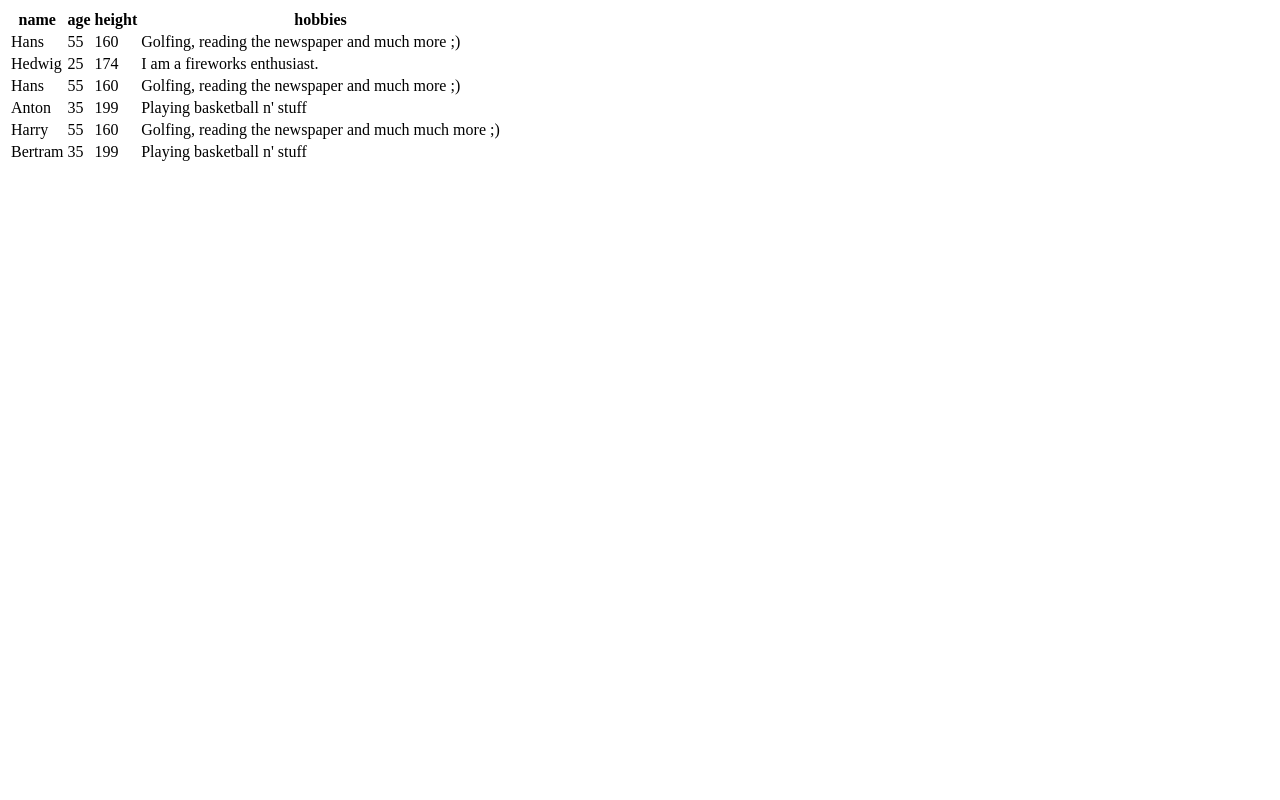
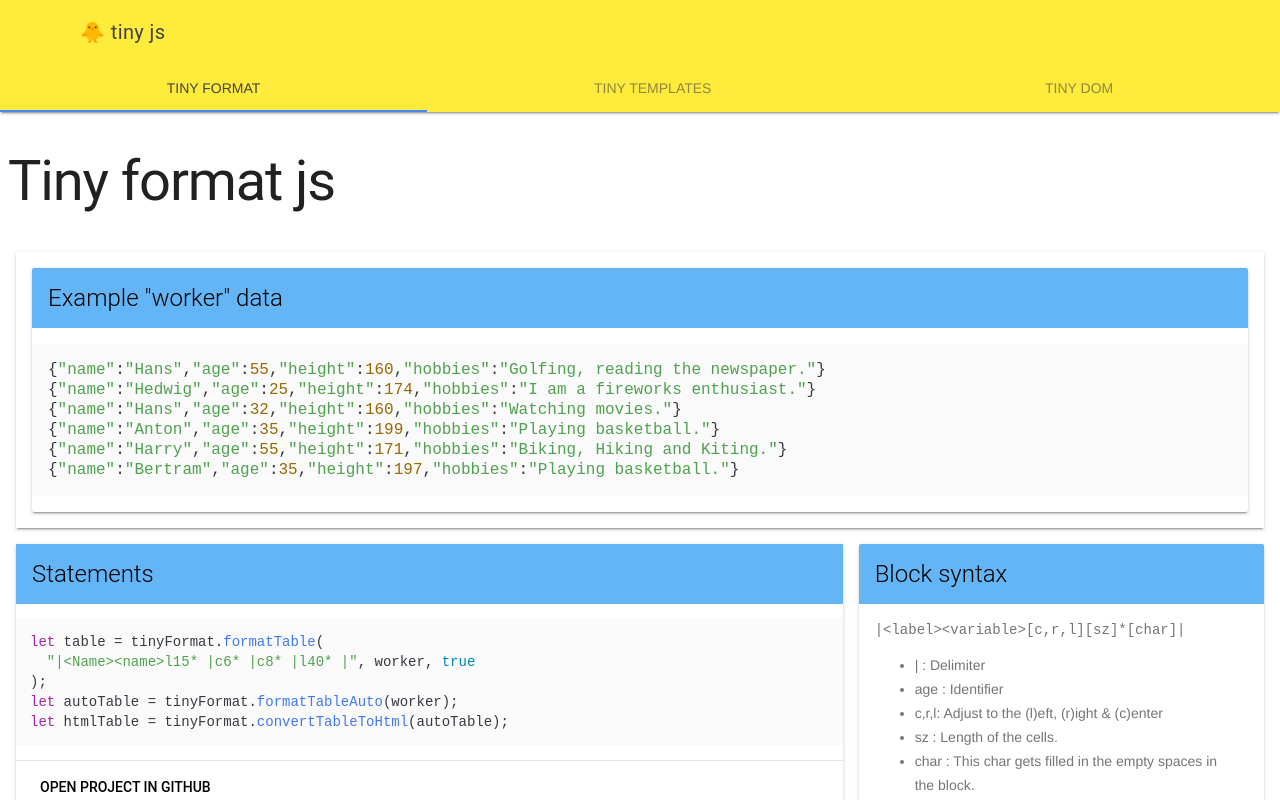
Before and after one commit to pauwell/tiny-format-js, a plain HTML site: page index.html in a window 1280 px wide. Drawn offline with nearby package versions, Linux system fonts and the light colour scheme.

Commit message:
Using mdl to style the example page.

```diff
--- a/index.html
+++ b/index.html
@@ -5,38 +5,154 @@
   <meta name="viewport" content="width=device-width, initial-scale=1.0">
   <meta http-equiv="X-UA-Compatible" content="ie=edge">
   <title>Format print</title>
-  <script src="format-print.js"></script>
+  <link rel="stylesheet" href="https://fonts.googleapis.com/icon?family=Material+Icons"><!-- MDL -->
+  <link rel="stylesheet" href="https://code.getmdl.io/1.3.0/material.yellow-blue.min.css" /><!-- MDL -->
+  <script defer src="https://code.getmdl.io/1.3.0/material.min.js"></script><!-- MDL -->
+  <link rel="stylesheet" href="//cdnjs.cloudflare.com/ajax/libs/highlight.js/9.12.0/styles/atom-one-light.min.css"><!-- Highlight js code. -->
+  <script src="//cdnjs.cloudflare.com/ajax/libs/highlight.js/9.12.0/highlight.min.js"></script> <!-- Highlight js code. -->
+  <script>hljs.initHighlightingOnLoad();</script><!-- Highlight js code. -->
+  <script src="format-print.js"></script><!-- Print formatted table. -->
+  <style>
+    .mdl-card--expand{
+      flex-grow: inherit;
+    }
+  </style>
 </head>
 <body>
-  <div id="table-output"></div>
+  <!-- Simple header with fixed tabs. -->
+  <div class="mdl-layout mdl-js-layout mdl-layout--fixed-header mdl-layout--fixed-tabs">
+    <header class="mdl-layout__header">
+      <div class="mdl-layout__header-row">
+        <!-- Title -->
+        <span class="mdl-layout-title">&#x1F425; tiny js</span>
+      </div>
+      <!-- Tabs -->
+      <div class="mdl-layout__tab-bar mdl-js-ripple-effect">
+        <a href="#tiny-format-tab" class="mdl-layout__tab is-active">Tiny Format</a>
+        <a href="#fixed-tab-2" class="mdl-layout__tab">Tiny Templates</a>
+        <a href="#fixed-tab-3" class="mdl-layout__tab">Tiny DOM</a>
+      </div>
+    </header>
+    <div class="mdl-layout__drawer">
+      <span class="mdl-layout-title">Title</span>
+    </div>
+    <main class="mdl-layout__content">
+      <section class="mdl-layout__tab-panel is-active" id="tiny-format-tab">
+        <div class="page-content">
+          <!--
+            Tiny format examples.
+          -->
+          <div class="mdl-grid demo-content">
+            <h1>Tiny format js</h1>
+            <div class="demo-charts mdl-color--white mdl-shadow--2dp mdl-cell mdl-cell--12-col mdl-grid">
+              <div class="mdl-card mdl-shadow--2dp mdl-cell mdl-cell--12-col mdl-cell--12-col-tablet mdl-cell--12-col-desktop">
+                <div class="mdl-card__title mdl-card--expand mdl-color--blue-300">
+                  <h2 class="mdl-card__title-text">Example "worker" data</h2>
+                </div>
+                <pre><code class="javascript" id="data-input"></code></pre>
+              </div>
+            </div>
+
+            <div class="demo-graphs mdl-shadow--2dp mdl-color--white mdl-cell mdl-cell--8-col">
+              <div class="mdl-card__title mdl-card--expand mdl-color--blue-300">
+                <h2 class="mdl-card__title-text">Statements</h2>
+              </div>
+              <pre><code class="javascript" id="statement-input"></code></pre>
+              <div class="mdl-card__actions mdl-card--border">
+                <a href="#" class="mdl-button mdl-js-button mdl-js-ripple-effect" data-upgraded=",MaterialButton,MaterialRipple">Open project in github<span class="mdl-button__ripple-container"><span class="mdl-ripple"></span></span></a>
+              </div>
+            </div>
+
+            <div class="demo-cards mdl-cell mdl-cell--4-col mdl-cell--8-col-tablet mdl-grid mdl-grid--no-spacing">
+              <div class="mdl-card mdl-shadow--2dp mdl-cell mdl-cell--4-col mdl-cell--12-col-tablet mdl-cell--12-col-desktop">
+                <div class="mdl-card__title mdl-card--expand mdl-color--blue-300">
+                  <h2 class="mdl-card__title-text">Block syntax</h2>
+                </div>
+                <div class="mdl-card__supporting-text mdl-color-text--grey-600">
+                  <code>|&lt;label&gt;&lt;variable&gt;[c,r,l][sz]*[char]|</code>
+                  <ul>
+                    <li>|    : Delimiter</li>
+                    <li>age  : Identifier</li>
+                    <li>c,r,l: Adjust to the (l)eft, (r)ight & (c)enter</li>
+                    <li>sz   : Length of  the cells.</li>
+                    <li>char : This char gets filled in the empty spaces in the block.</li>
+                  </ul>
+                </div>
+              </div>
+            </div>
+
+            <div class="mdl-card mdl-shadow--2dp mdl-cell mdl-cell--4-col mdl-cell--12-col-tablet mdl-cell--6-col-desktop">
+
+              <div class="mdl-card__title mdl-card--expand mdl-color--blue-300">
+                <h2 class="mdl-card__title-text">Output as ascii table</h2>
+              </div>
+              <div class="mdl-card__supporting-text">
+                <pre><code id="table-output"></code></pre>
+              </div>
+            </div>
+
+            <div class="mdl-card mdl-shadow--2dp mdl-cell mdl-cell--4-col mdl-cell--12-col-tablet mdl-cell--6-col-desktop">
+
+              <div class="mdl-card__title mdl-card--expand mdl-color--blue-300">
+                <h2 class="mdl-card__title-text">Convert table to HTML</h2>
+              </div>
+              <div class="mdl-card__supporting-text">
+                <pre><code class="javascript" id="html-table-output"></code></pre>
+              </div>
+            </div>
+
+          </div>
+        </div>
+      </section>
+      <section class="mdl-layout__tab-panel" id="fixed-tab-2">
+        <div class="page-content"><!-- Your content goes here --></div>
+      </section>
+      <section class="mdl-layout__tab-panel" id="fixed-tab-3">
+        <div class="page-content"><!-- Your content goes here --></div>
+      </section>
+
+    </main>
+  </div>
+
+
   <script>
     // Test data.
     let worker = [
-      { name: 'Hans', age: 55, height: 160, hobbies: 'Golfing, reading the newspaper and much more ;)' },
+      { name: 'Hans', age: 55, height: 160, hobbies: 'Golfing, reading the newspaper.' },
       { name: 'Hedwig', age: 25, height: 174, hobbies: 'I am a fireworks enthusiast.' },
-      { name: 'Hans', age: 55, height: 160, hobbies: 'Golfing, reading the newspaper and much more ;)' },
-      { name: 'Anton', age: 35, height: 199, hobbies: 'Playing basketball n\' stuff' },
-      { name: 'Harry', age: 55, height: 160, hobbies: 'Golfing, reading the newspaper and much much  more ;)' },
-      { name: 'Bertram', age: 35, height: 199, hobbies: 'Playing basketball n\' stuff' }
+      { name: 'Hans', age: 32, height: 160, hobbies: 'Watching movies.' },
+      { name: 'Anton', age: 35, height: 199, hobbies: 'Playing basketball.' },
+      { name: 'Harry', age: 55, height: 171, hobbies: 'Biking, Hiking and Kiting.' },
+      { name: 'Bertram', age: 35, height: 197, hobbies: 'Playing basketball.' }
     ];
 
-    // Print a table with all workers who's name start with a 'H'.
+    // Display test data.
+    worker.forEach(e => {
+      document.getElementById('data-input').innerHTML += JSON.stringify(e) + '\n';
+    });
+
+    // Show statement.
+    document.getElementById("statement-input").innerHTML = `let table = tinyFormat.formatTable(
+  "|&lt;Name&gt;&lt;name&gt;l15* |<Age><age>c6* |<Height><height>c8* |<Hobbies><hobbies>l40* |", worker, true
+);
+let autoTable = tinyFormat.formatTableAuto(worker);
+let htmlTable = tinyFormat.convertTableToHtml(autoTable);`;
+
+    // Print a table with specific workers.
     let table = tinyFormat.formatTable(
       "|<Name><name>l15* |<Age><age>c6* |<Height><height>c8* |<Hobbies><hobbies>l40* |",
       worker.filter(e => e.name[0] === 'H' || e.name[0] === 'B'),
       true
     );
 
+    // Display formatted test data.
     let table2 = tinyFormat.formatTableAuto(worker);
     let htmlTable = tinyFormat.convertTableToHtml(table2);
 
-    console.log(worker);
-    console.log("Table with workers:");
-    console.log(table);
-    console.log("Auto generated table:")
-    console.log(table2);
-
-    document.getElementById("table-output").innerHTML = htmlTable;
+    // Insert into example.
+    document.getElementById("table-output").innerHTML = table2;
+    document.getElementById("html-table-output").innerHTML = htmlTable;
+    document.getElementById("html-table-output").getElementsByTagName("table")[0].classList.add('mdl-data-table');
   </script>
 </body>
 </html>
```
